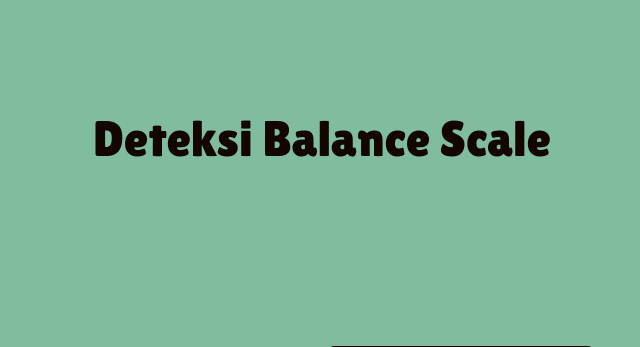
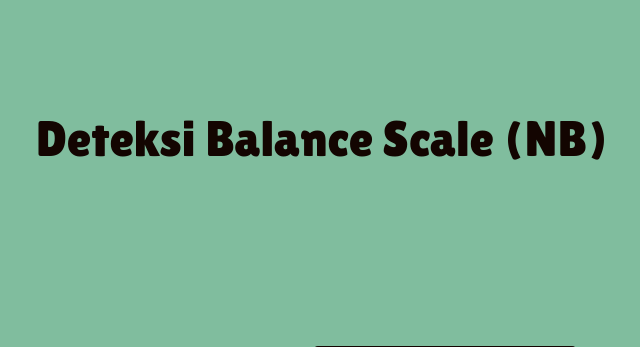
Before and after one commit to aeroafril/website-balaceScale-NB, a Flask app: page / in a window 1280 px wide. Shown: the top 347 px of the page, without its empty margins (318-958 px from the left). Run offline with Flask 3, Linux system fonts and the light colour scheme.

Commit message:
beri detail

```diff
--- a/templates/index.html
+++ b/templates/index.html
@@ -7,7 +7,7 @@
     <link rel="stylesheet" href="{{url_for('static', filename='style.css')}}">
 </head>
 <body>
-    <h2 class="lilita-one-regular">Deteksi Balance Scale</h2>
+    <h2 class="lilita-one-regular">Deteksi Balance Scale (NB)</h2>
     <form>
         <label for="LW">Left Weight: </label>
         <input type="text" inputmode="decimal" id="LW" placeholder="Left Weight" required>
```
